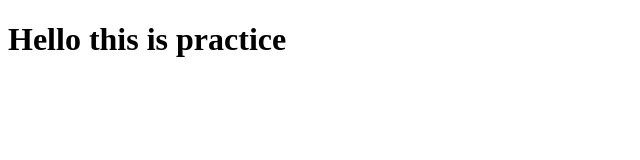
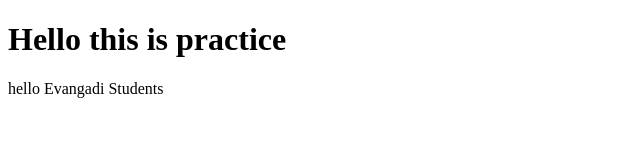
Before and after one commit to mimi778/Practicegit, a plain HTML site: page index.html in a window 1280 px wide. Shown: the whole page, without its empty margins (0-640 px from the left). Drawn offline with Linux system fonts and the light colour scheme.

Commit message:
Update index.html

```diff
--- a/index.html
+++ b/index.html
@@ -10,6 +10,7 @@
 
 <body>
     <h1>Hello this is practice </h1>
+    hello Evangadi Students
 
 </body>
 
```
